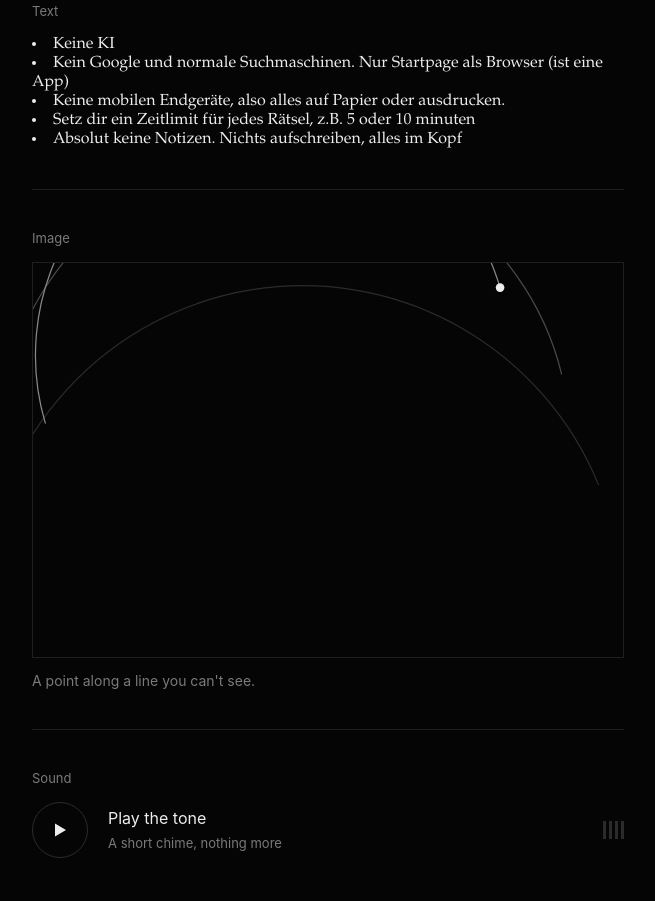
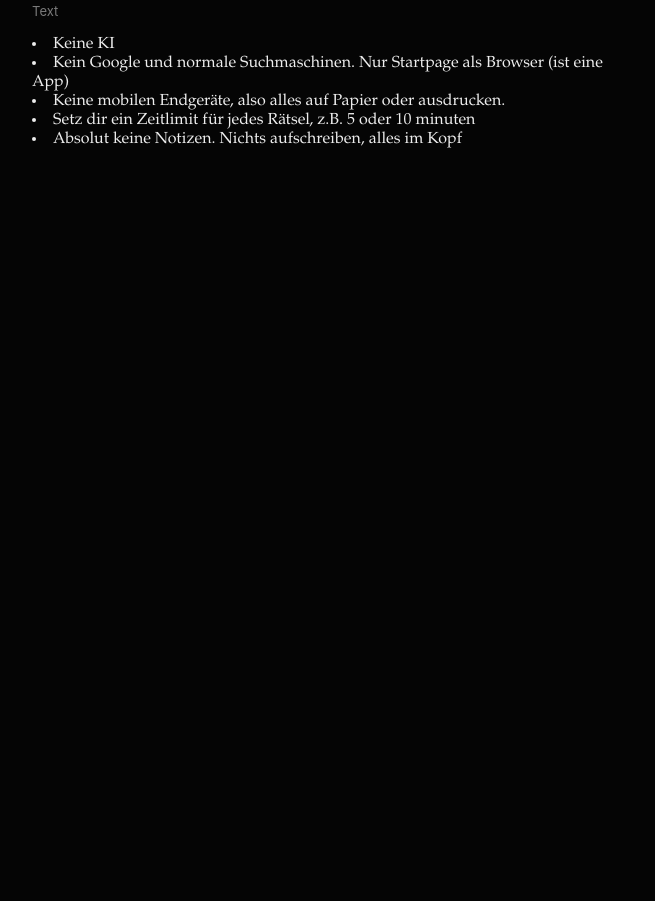
Before and after one commit to root229/kirkiddle, a plain HTML site: page rules.html in a window 1280 px wide. Shown: the part 236-1137 px from the top of the page, without its empty margins (312-967 px from the left). After the commit the page ends 800 px from the top, so only its background shows below. Drawn offline with Linux system fonts and the light colour scheme.

Commit message:
Update rules.html

```diff
--- a/rules.html
+++ b/rules.html
@@ -7,9 +7,7 @@
 <link rel="stylesheet" href="style.css">
 </head>
 <body>
-
   <main class="page">
-
     <header class="page-header">
       <h1>Regeln.</h1>
       <p class="lede">Optionale Regeln, mit denen du die Herausforderung schwieriger machen könntest.</p>
@@ -24,37 +22,7 @@
       		<li class="red">Setz dir ein Zeitlimit für jedes Rätsel, z.B. 5 oder 10 minuten</li>
           <li class="red">Absolut keine Notizen. Nichts aufschreiben, alles im Kopf</li>
     </section>
-
-    <!-- IMAGE PANEL — replace image.svg with any image file, same folder -->
-    <section class="panel panel--image">
-      <span class="panel-label">Image</span>
-      <figure>
-        <img src="image.svg" alt="Three concentric arcs of varying weight, with a single marked point">
-        <figcaption>A point along a line you can't see.</figcaption>
-      </figure>
-    </section>
-
-    <!-- AUDIO PANEL — replace audio.wav with any audio file, same folder -->
-    <section class="panel panel--audio">
-      <span class="panel-label">Sound</span>
-      <div class="audio-row">
-        <button type="button" class="audio-toggle" id="audio-toggle" aria-label="Play the tone">
-          <svg class="icon-play" viewBox="0 0 16 16" fill="currentColor"><path d="M3 1.5v13l11-6.5-11-6.5z"/></svg>
-          <svg class="icon-pause" viewBox="0 0 16 16" fill="currentColor"><rect x="3" y="2" width="3.5" height="12"/><rect x="9.5" y="2" width="3.5" height="12"/></svg>
-        </button>
-        <div class="audio-meta">
-          <span class="audio-label" id="audio-label">Play the tone</span>
-          <span class="audio-sub">A short chime, nothing more</span>
-        </div>
-        <div class="audio-visual" id="audio-visual">
-          <span></span><span></span><span></span><span></span>
-        </div>
-      </div>
-      <audio id="panel-audio" src="audio.wav" preload="none"></audio>
-    </section>
-
   </main>
-
   <script src="script.js"></script>
 </body>
 </html>
```
